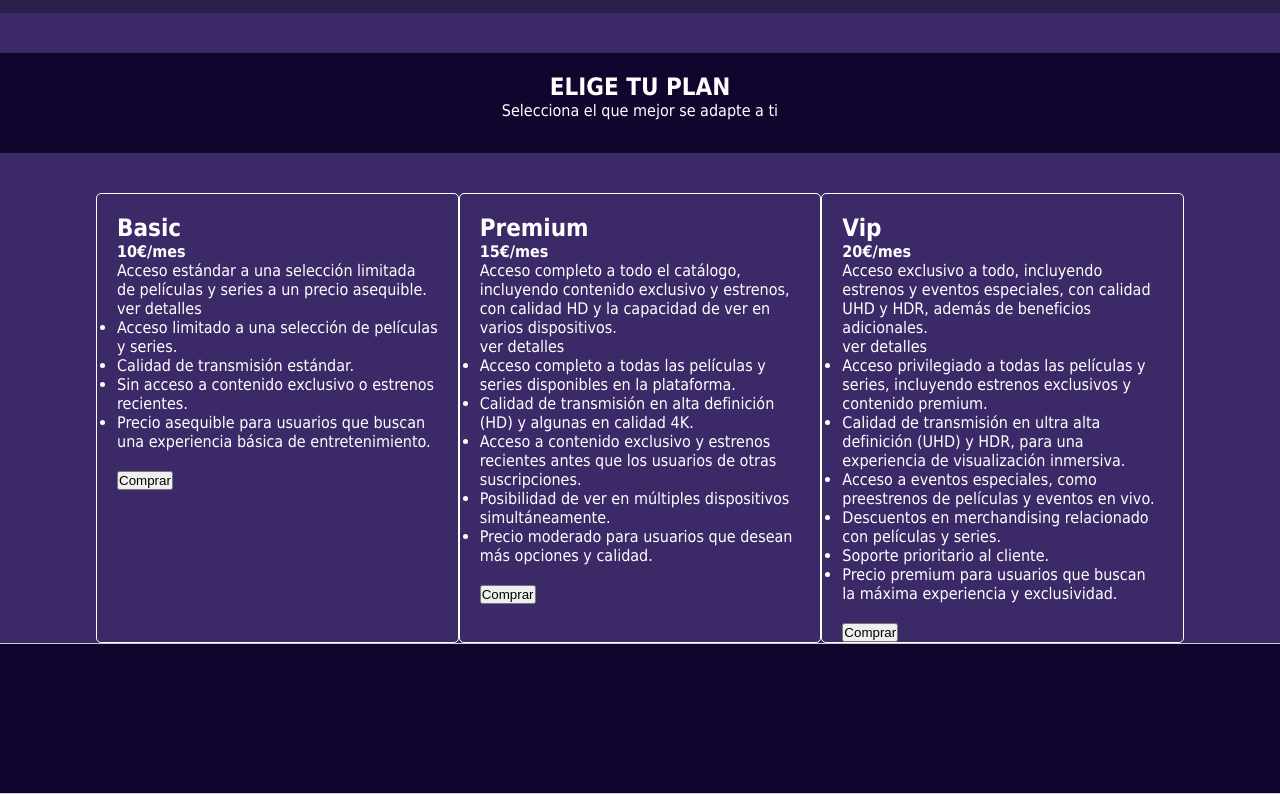
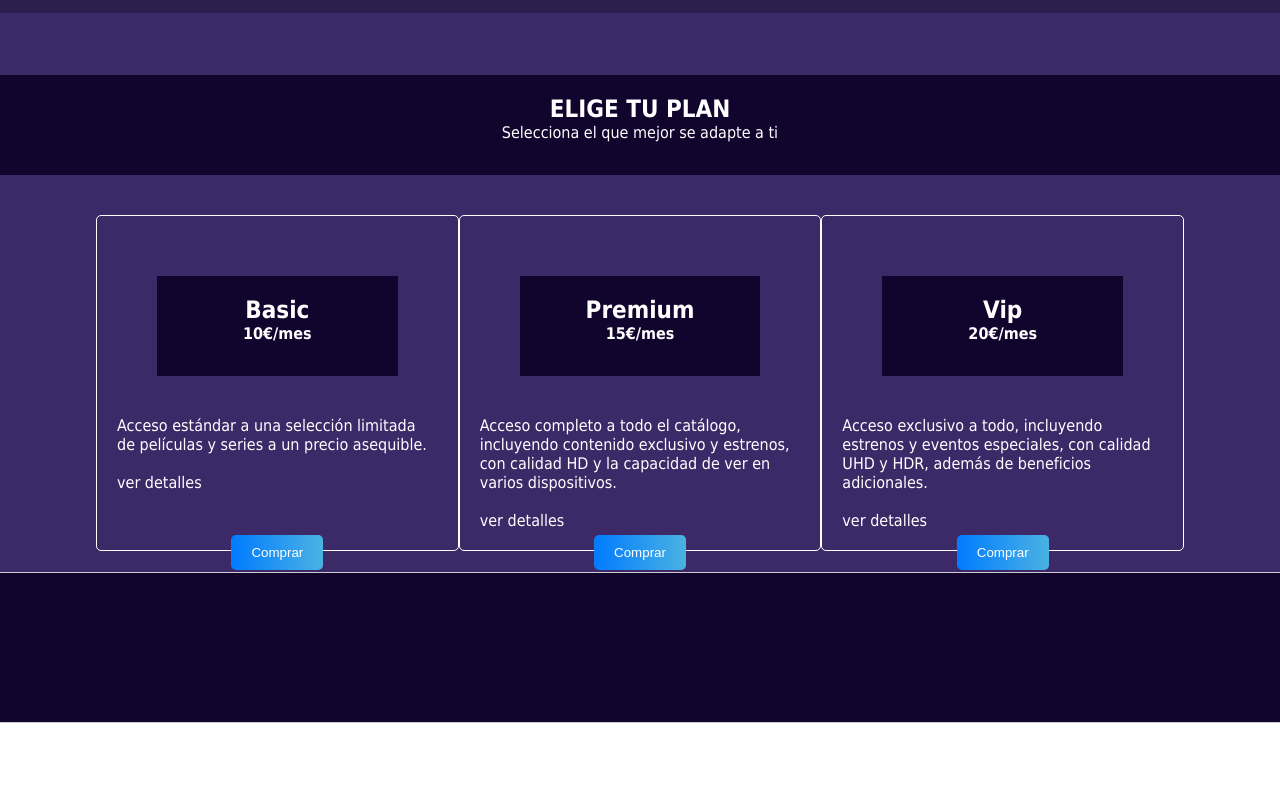
Before and after one commit to xerixk/tfg_nacho_isa_erick, a plain HTML site: page VS/suscripcion.html in a window 1280 px wide. Shown: the part 77-871 px from the top of the page. After the commit the page ends 800 px from the top, so only its background shows below. Drawn offline with Linux system fonts and the light colour scheme; a script that the page names is missing.

Commit message:
susccripciones con css

```diff
--- a/VS/css/suscripcion.css
+++ b/VS/css/suscripcion.css
@@ -15,6 +15,13 @@ body {
         "footer footer";
         /* text-align: center; */
         font-family: "Graphik Web", "Tahoma", "Helvetica", "sans-serif";
+}
+
+#logo{
+	margin: 0 auto;
+	color: white;
+	cursor: pointer;
+	padding: 10px;
 }
 
 header {
@@ -46,6 +53,13 @@ section{
     text-align: center;
     padding: 20px;
 }
+#titPlan{
+    height: 100px;
+    background-color: #11052e;
+    margin: 40px;
+    text-align: center;
+    padding: 20px;
+}
 
 #titulo_planes > p{
     margin: 0 auto;
@@ -70,11 +84,49 @@ footer{
     justify-content: space-evenly;
 }
 
-#planes{
-    width: 400px;
-    height: 450px;
+#planes {
+
+    width: 90%;
+    max-width: 400px;
+    height: auto;
     padding: 20px;
     gap: 20px;
     border-radius: 5px;
     border: 1px solid white;
+    position: relative;
 }
+
+button {
+       border: none;
+       color: white;
+       position: absolute;
+       bottom: -20px;
+       left: 50%;
+       transform: translateX(-50%);
+       padding: 10px 20px;
+       cursor: pointer;
+       border-radius: 5px;
+       display: inline-block;
+}
+
+#detalles{
+    display: none;
+    margin-top: 10px;
+}
+#det{
+    cursor: pointer;
+}
+
+
+.bot{
+    background-image: linear-gradient(to right, #007bff, #4ab2e2);
+}
+
+
+
+@media screen and (max-width: 600px) {
+    #planes {
+        width: 95%;
+        padding: 10px;
+    }
+}
--- /dev/null
+++ b/VS/js/suscribcion.js
@@ -0,0 +1,15 @@
+function logo(){
+    window.location = "home.html";
+}
+
+let detalles = document.getElementById("detalles")
+
+function verDetalles(detalles,verOcu){
+    if (detalles.style.display === "block") {
+        detalles.style.display = "none";
+        verOcu.innerHTML="Ver detalles"
+    } else {
+        detalles.style.display = "block";
+        verOcu.innerHTML="Ocultar detalles"
+    }
+}
--- a/VS/suscripcion.html
+++ b/VS/suscripcion.html
@@ -17,10 +17,14 @@
         </div>
         <div id="contenedor_planes">
             <div id="planes">
+                <div id="titPlan">
                     <h1>Basic</h1>
                     <b>10€/mes</b>
+                </div>
+
                 <p>Acceso estándar a una selección limitada de películas y series a un precio asequible.</p>
-                <a onclick="verDetalles(this.nextElementSibling)">ver detalles</a>
+                <br>
+                <a onclick="verDetalles(this.nextElementSibling,this)" id="det">ver detalles</a>
                 <div id="detalles">
                     <ul>
                         <li>Acceso limitado a una selección de películas y series.</li>
@@ -31,14 +35,18 @@
                     </ul>
                 </div>
                 <br>
-                <button>Comprar</button>
+                <button class="bot">Comprar</button>
 
             </div>
             <div id="planes">
+                <div id="titPlan">
                     <h1>Premium</h1>
                     <b>15€/mes</b>
+                </div>
+
                 <p>Acceso completo a todo el catálogo, incluyendo contenido exclusivo y estrenos, con calidad HD y la capacidad de ver en varios dispositivos.</p>
-                <a onclick="verDetalles(this.nextElementSibling)">ver detalles</a>
+                <br>
+                <a onclick="verDetalles(this.nextElementSibling,this)" id="det">ver detalles</a>
 
                 <div id="detalles">
                     <ul>
@@ -50,14 +58,17 @@
                     </ul>
                 </div>
                 <br>
-                <button>Comprar</button>
+                <button class="bot">Comprar</button>
 
             </div>
             <div id="planes">
+                <div id="titPlan">
                     <h1>Vip</h1>
                     <b>20€/mes</b>
+                </div>
                 <p> Acceso exclusivo a todo, incluyendo estrenos y eventos especiales, con calidad UHD y HDR, además de beneficios adicionales.</p>
-                <a onclick="verDetalles(this.nextElementSibling)">ver detalles</a>
+                <br>
+                <a onclick="verDetalles(this.nextElementSibling, this)" id="det">ver detalles</a>
 
                 <div id="detalles">
                     <ul>
@@ -71,7 +82,7 @@
                     </ul>
                 </div>
                 <br>
-                <button>Comprar</button>
+                <button class="bot">Comprar</button>
 
             </div>
         </div>
```
Lines whose indentation alone changed are shown as unchanged.
